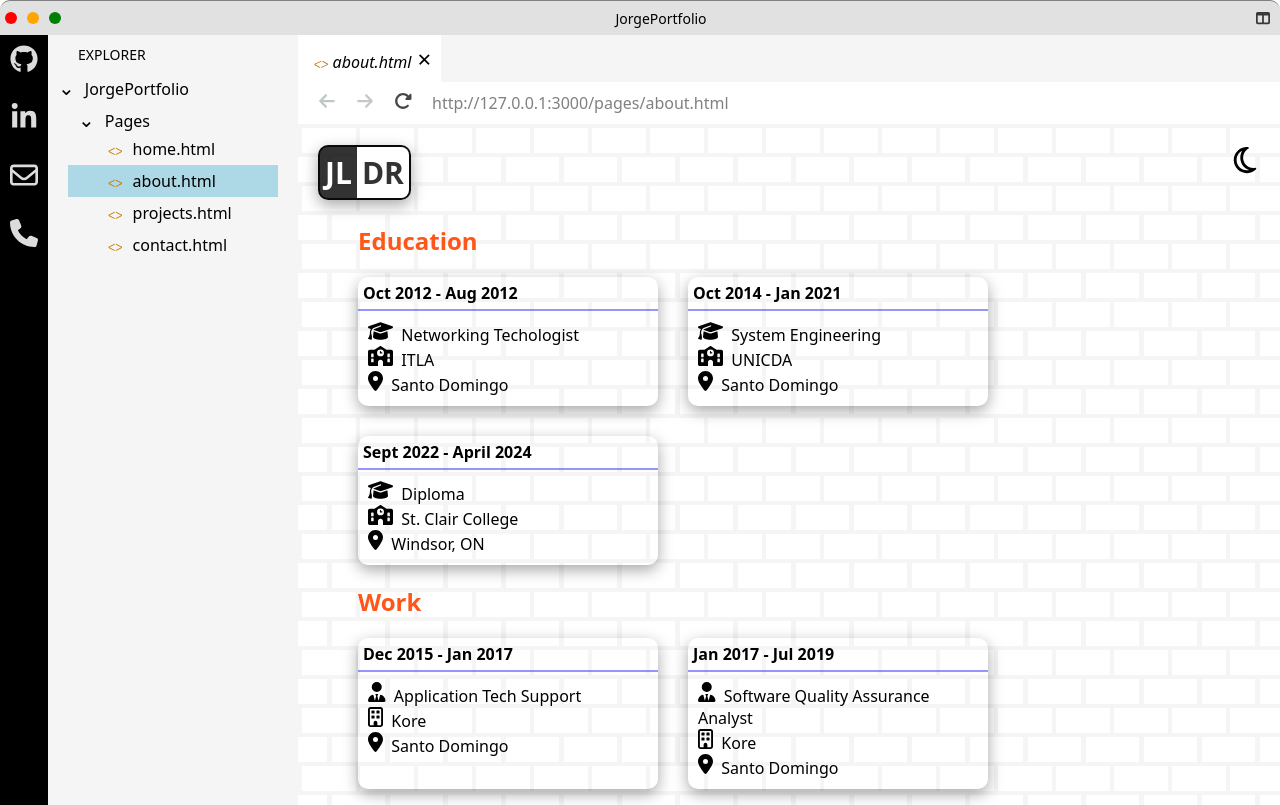
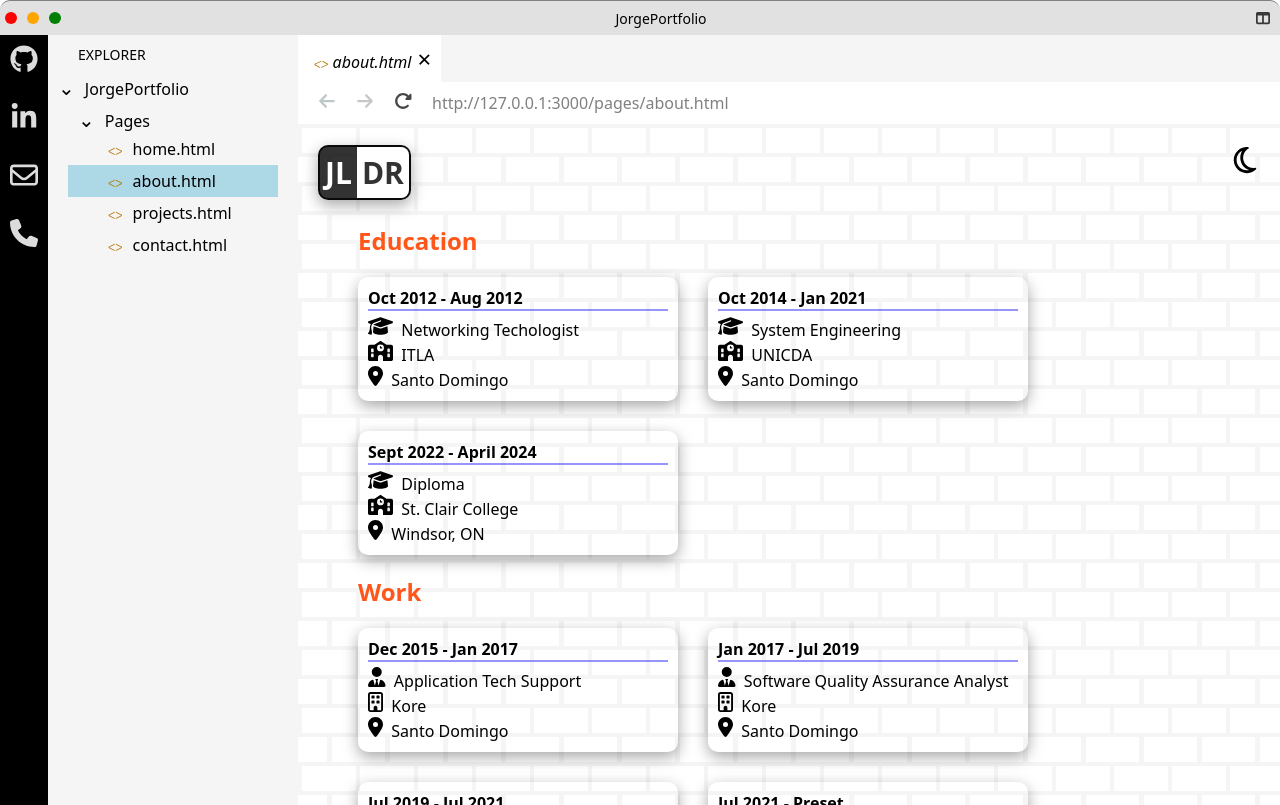
Before and after one commit to jorge20080/MyPortfolio, a React (Vite) app: page /about in a window 1280 px wide. Built offline with nearby package versions, Linux system fonts and the light colour scheme; the HTML template or start-up script is replaced by a standard one.

Commit message:
Removed unnecessary divs

```diff
--- a/src/components/ExperienceCard/ExperienceCard.module.css
+++ b/src/components/ExperienceCard/ExperienceCard.module.css
@@ -1,18 +1,16 @@
 .card span{
     display: block;
-    width: 100%;
-    padding: 5px;
+    width: 100;
     box-sizing: border-box;
     border-radius: 10px 10px 0 0;
     color: black;
     font-weight: 900;
     border-bottom: 2px solid rgba(47, 47, 245, 0.5);
+    margin-bottom: 5px;
 }
 .card{
     box-shadow: rgba(0, 0, 0, 0.35) 0px 5px 15px;
     border-radius: 10px;
     width: 300px;
-}
-.card div{
     padding: 10px;
 }
--- a/src/components/ExperienceCard/ExperienceCard.tsx
+++ b/src/components/ExperienceCard/ExperienceCard.tsx
@@ -25,7 +25,6 @@ const ExperienceCard = ({educationDetails, workDetails} : Props) =>{
                 educationDetails &&
                 <>
                     <span>{educationDetails.startDate} - {educationDetails.endDate}</span>
-                    <div>
                     <ul>
                         <li>
                             <svg xmlns="http://www.w3.org/2000/svg" height="20" width="25" viewBox="0 0 640 512"><path d="M320 32c-8.1 0-16.1 1.4-23.7 4.1L15.8 137.4C6.3 140.9 0 149.9 0 160s6.3 19.1 15.8 22.6l57.9 20.9C57.3 229.3 48 259.8 48 291.9v28.1c0 28.4-10.8 57.7-22.3 80.8c-6.5 13-13.9 25.8-22.5 37.6C0 442.7-.9 448.3 .9 453.4s6 8.9 11.2 10.2l64 16c4.2 1.1 8.7 .3 12.4-2s6.3-6.1 7.1-10.4c8.6-42.8 4.3-81.2-2.1-108.7C90.3 344.3 86 329.8 80 316.5V291.9c0-30.2 10.2-58.7 27.9-81.5c12.9-15.5 29.6-28 49.2-35.7l157-61.7c8.2-3.2 17.5 .8 20.7 9s-.8 17.5-9 20.7l-157 61.7c-12.4 4.9-23.3 12.4-32.2 21.6l159.6 57.6c7.6 2.7 15.6 4.1 23.7 4.1s16.1-1.4 23.7-4.1L624.2 182.6c9.5-3.4 15.8-12.5 15.8-22.6s-6.3-19.1-15.8-22.6L343.7 36.1C336.1 33.4 328.1 32 320 32zM128 408c0 35.3 86 72 192 72s192-36.7 192-72L496.7 262.6 354.5 314c-11.1 4-22.8 6-34.5 6s-23.5-2-34.5-6L143.3 262.6 128 408z"/></svg>
@@ -40,14 +39,12 @@ const ExperienceCard = ({educationDetails, workDetails} : Props) =>{
                             &nbsp; {educationDetails.location}
                         </li>
                     </ul>
-                    </div>
                 </>
             }
             {
                 workDetails &&
                 <>
                     <span>{workDetails.startDate} - {workDetails.endDate}</span>
-                    <div>
                     <ul>
                         <li>
                             <svg xmlns="http://www.w3.org/2000/svg" height="20" width="17.5" viewBox="0 0 448 512"><path d="M96 128a128 128 0 1 0 256 0A128 128 0 1 0 96 128zm94.5 200.2l18.6 31L175.8 483.1l-36-146.9c-2-8.1-9.8-13.4-17.9-11.3C51.9 342.4 0 405.8 0 481.3c0 17 13.8 30.7 30.7 30.7H162.5c0 0 0 0 .1 0H168 280h5.5c0 0 0 0 .1 0H417.3c17 0 30.7-13.8 30.7-30.7c0-75.5-51.9-138.9-121.9-156.4c-8.1-2-15.9 3.3-17.9 11.3l-36 146.9L238.9 359.2l18.6-31c6.4-10.7-1.3-24.2-13.7-24.2H224 204.3c-12.4 0-20.1 13.6-13.7 24.2z"/></svg>
@@ -62,7 +59,6 @@ const ExperienceCard = ({educationDetails, workDetails} : Props) =>{
                             &nbsp; {workDetails.location}
                         </li>
                     </ul>
-                    </div>
                 </>
             }
         </li>
```
Lines whose indentation alone changed are shown as unchanged.
